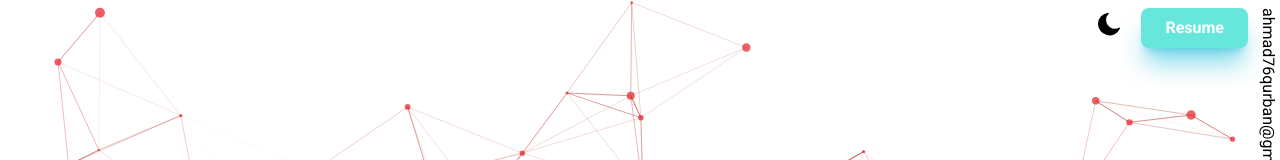
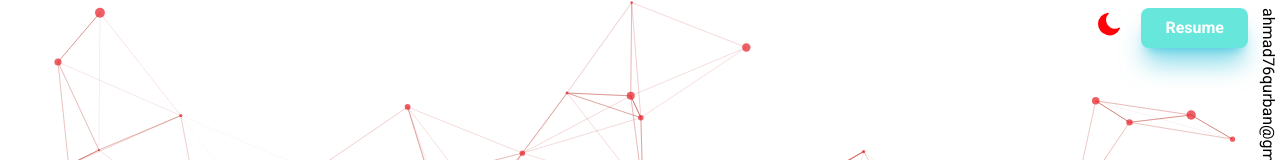
Before and after one commit to qur786/portfolio, a React (Vite) app: page / in a window 1280 px wide. Shown: the top 160 px of the page. Built offline with nearby package versions, Linux system fonts and the light colour scheme.

Commit message:
refactor: update dark mode button fill color and added hover fill for dark and light mode

```diff
--- a/src/components/SocialSidebar/index.tsx
+++ b/src/components/SocialSidebar/index.tsx
@@ -73,9 +73,9 @@ export function SocialSidebar({
             }
           >
             {theme === "dark" ? (
-              <SunIcon className="h-8 fill-white" />
+              <SunIcon className="h-8 fill-primary hover:fill-white" />
             ) : (
-              <MoonIcon className="h-8 fill-black" />
+              <MoonIcon className="h-8 fill-primary hover:fill-black-elevation-1" />
             )}
           </button>
         </AttentionSeeker>
```
